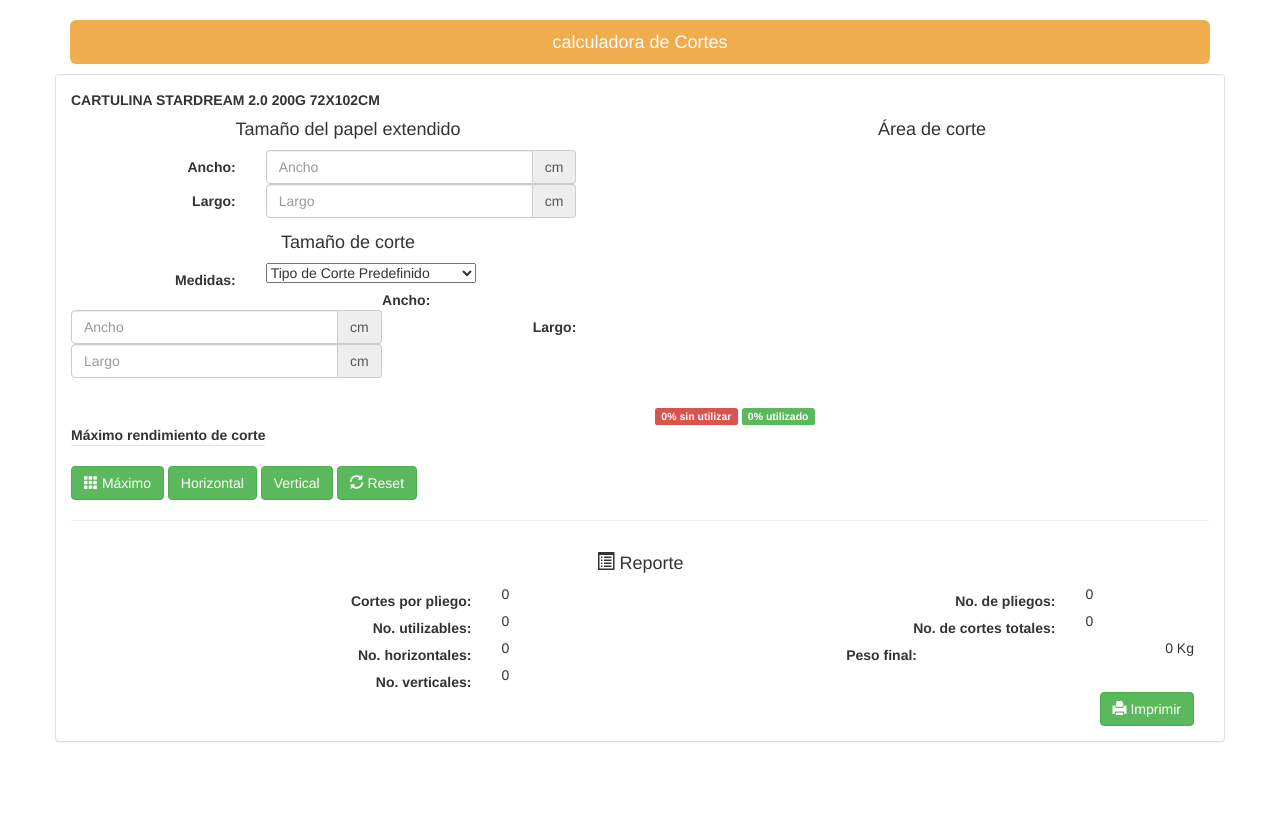
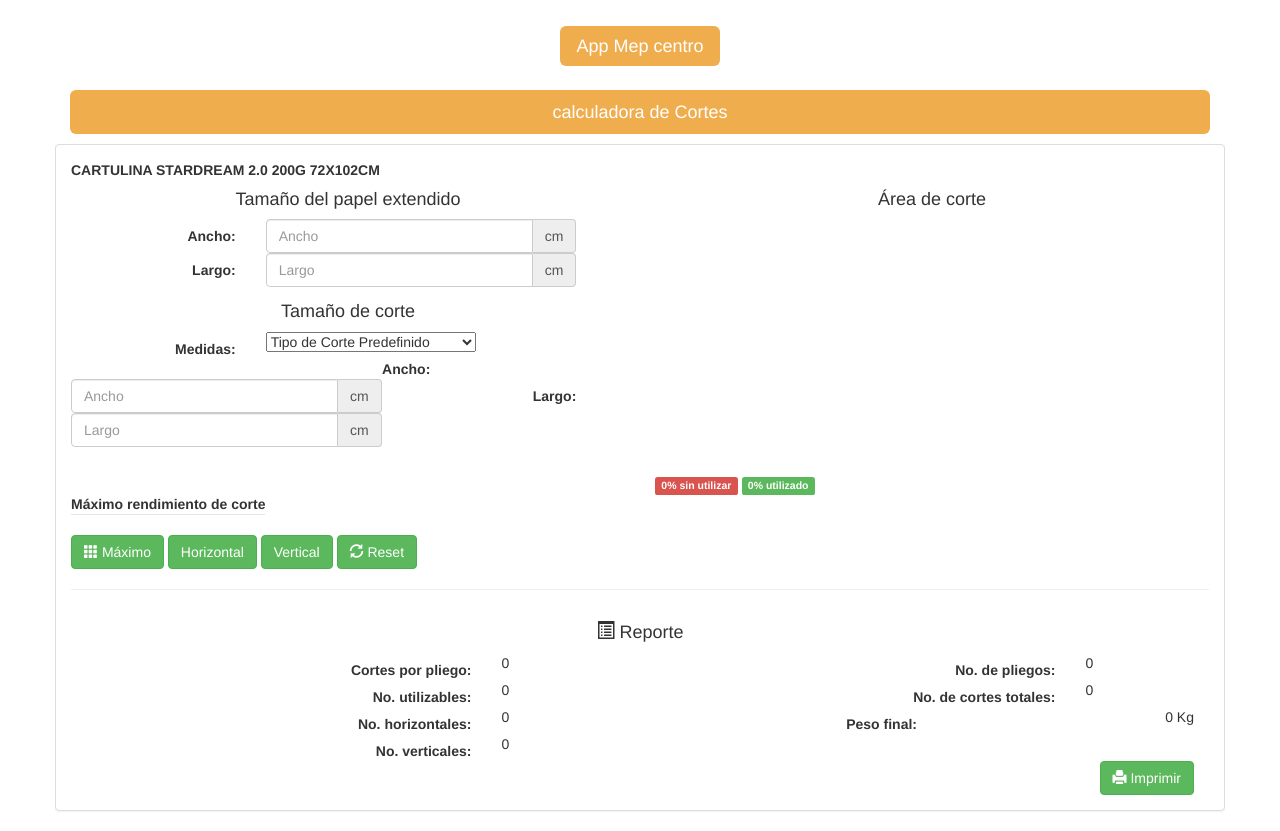
Before and after one commit to sublimosos/sublimosos.github.io, a plain HTML site: page index.html in a window 1280 px wide. Before the commit the page ends 800 px from the top, so only its background shows below. Drawn offline with nearby package versions, Linux system fonts and the light colour scheme.

Commit message:
Update index.html

```diff
--- a/index.html
+++ b/index.html
@@ -23,7 +23,13 @@
         <script src="calculadora.js" type="text/javascript"></script>
     </head>
     <body class="bg-black">
+        <div class="container ">
 
+            <h1 class="text-center">
+<a href="centro://" class=" btn-lg btn-warning">App Mep centro</a>
+
+            </h1>
+        </div>
         <div class="container ">
 
             <h1 class="text-center">
```
